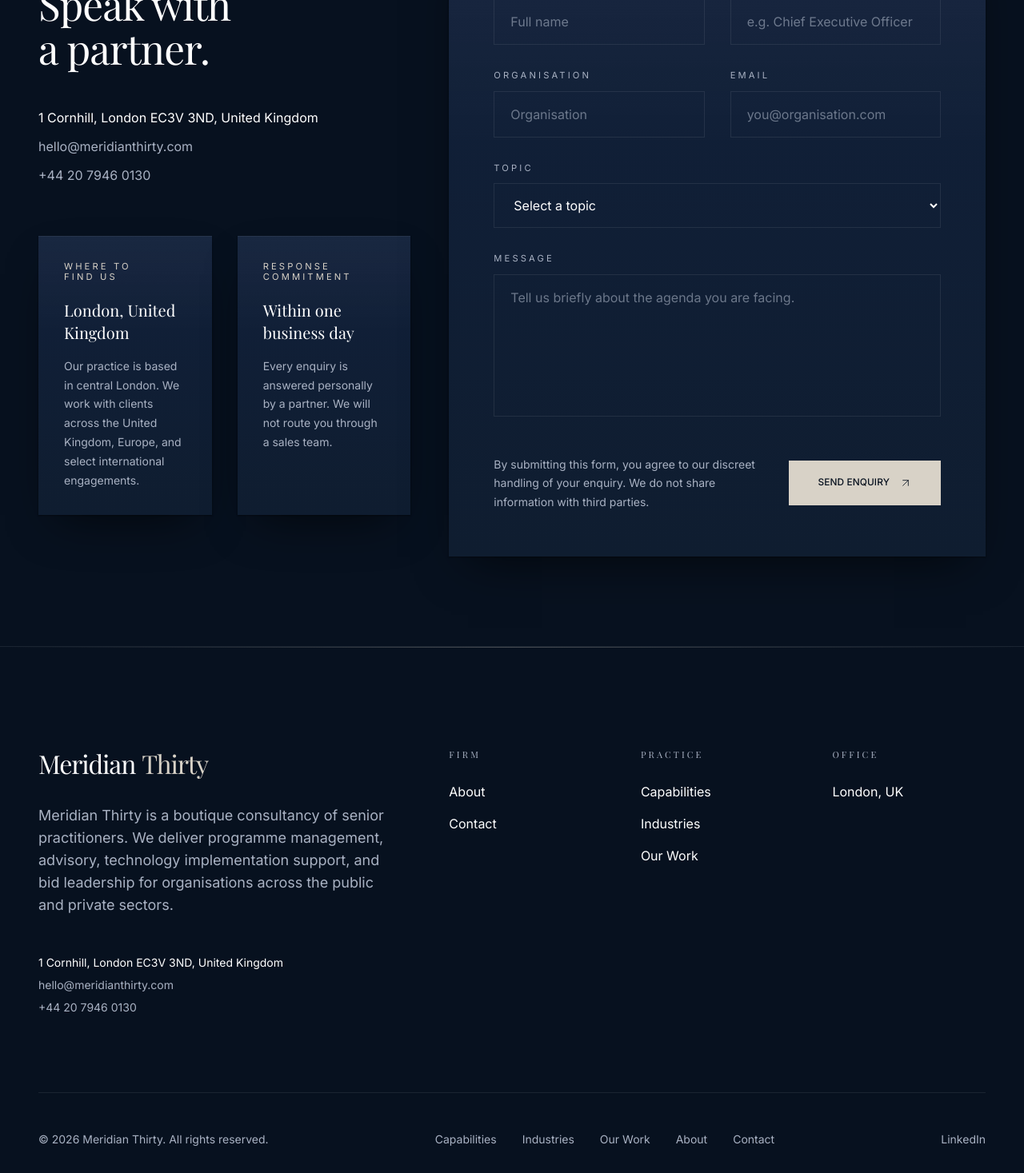
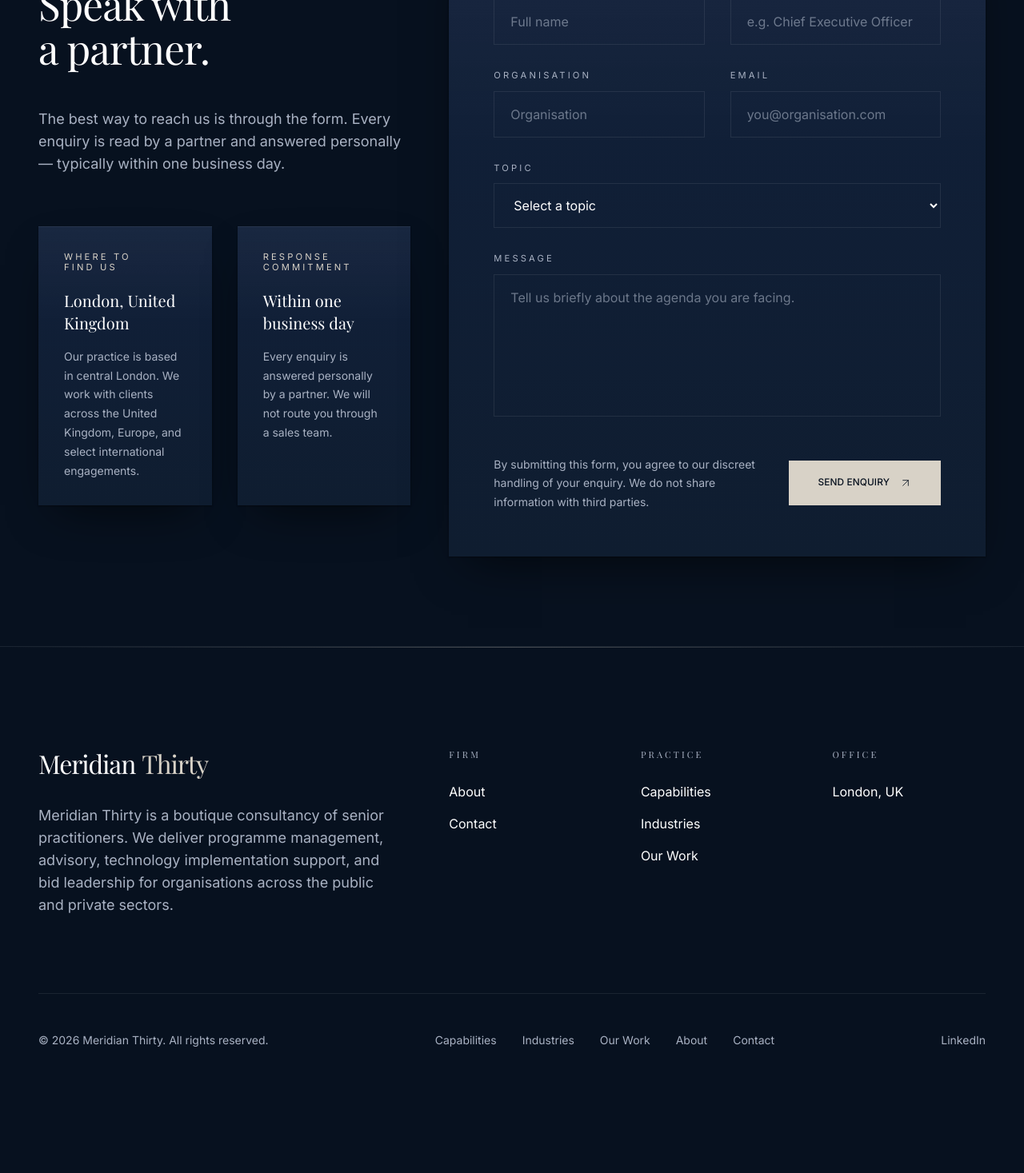
Before and after one commit to TCM2614/Meridian30, a Next.js app: page /contact in a window 1280 px wide. Shown: the part 1029-2496 px from the top of the page at 80% size. After the commit the page ends 2468 px from the top, so only its background shows below. Built offline with nearby package versions, Linux system fonts and the light colour scheme.

Commit message:
MVP: also strip email, phone, and street address from PR #2
Co-authored-by: Takudzwa Craig Madhlazi <TCM2614@users.noreply.github.com>

```diff
--- a/app/contact/page.tsx
+++ b/app/contact/page.tsx
@@ -3,7 +3,6 @@ import { ContactForm } from "@/components/sections/ContactForm"
 import { Container } from "@/components/ui/container"
 import { Eyebrow } from "@/components/ui/eyebrow"
 import { Reveal } from "@/components/ui/reveal"
-import { site } from "@/lib/site"
 
 export const metadata = {
   title: "Contact",
@@ -38,25 +37,11 @@ export default function ContactPage() {
                 </h2>
               </Reveal>
               <Reveal delay={0.16}>
-                <div className="mt-12 space-y-3 text-base">
-                  <p className="text-ink">{site.contact.fullAddress}</p>
-                  <p>
-                    <a
-                      className="text-fog transition-colors duration-700 hover:text-accent"
-                      href={`mailto:${site.contact.email}`}
-                    >
-                      {site.contact.email}
-                    </a>
-                  </p>
-                  <p>
-                    <a
-                      className="text-fog transition-colors duration-700 hover:text-accent"
-                      href={`tel:${site.contact.phone.replace(/[^+\d]/g, "")}`}
-                    >
-                      {site.contact.phone}
-                    </a>
-                  </p>
-                </div>
+                <p className="mt-12 editorial-body">
+                  The best way to reach us is through the form. Every
+                  enquiry is read by a partner and answered personally —
+                  typically within one business day.
+                </p>
               </Reveal>
 
               <Reveal delay={0.24}>
--- a/components/layout/Footer.tsx
+++ b/components/layout/Footer.tsx
@@ -52,25 +52,6 @@ export function Footer() {
             <p className="mt-8 max-w-md editorial-body">
               {site.description}
             </p>
-            <div className="mt-12 space-y-2 text-sm text-fog">
-              <p className="text-ink">{site.contact.fullAddress}</p>
-              <p>
-                <a
-                  className="transition-colors duration-700 hover:text-accent"
-                  href={`mailto:${site.contact.email}`}
-                >
-                  {site.contact.email}
-                </a>
-              </p>
-              <p>
-                <a
-                  className="transition-colors duration-700 hover:text-accent"
-                  href={`tel:${site.contact.phone.replace(/[^+\d]/g, "")}`}
-                >
-                  {site.contact.phone}
-                </a>
-              </p>
-            </div>
           </div>
 
           <div className="grid grid-cols-2 gap-12 sm:grid-cols-3 lg:col-span-7">
--- a/lib/site.ts
+++ b/lib/site.ts
@@ -5,10 +5,10 @@ export const site = {
   description:
     "Meridian Thirty is a boutique consultancy of senior practitioners. We deliver programme management, advisory, technology implementation support, and bid leadership for organisations across the public and private sectors.",
   contact: {
-    email: "hello@meridianthirty.com",
-    phone: "+44 20 7946 0130",
+    email: "",
+    phone: "",
     address: "London, United Kingdom",
-    fullAddress: "1 Cornhill, London EC3V 3ND, United Kingdom",
+    fullAddress: "",
     response: "Within one business day",
   },
   social: [
```
